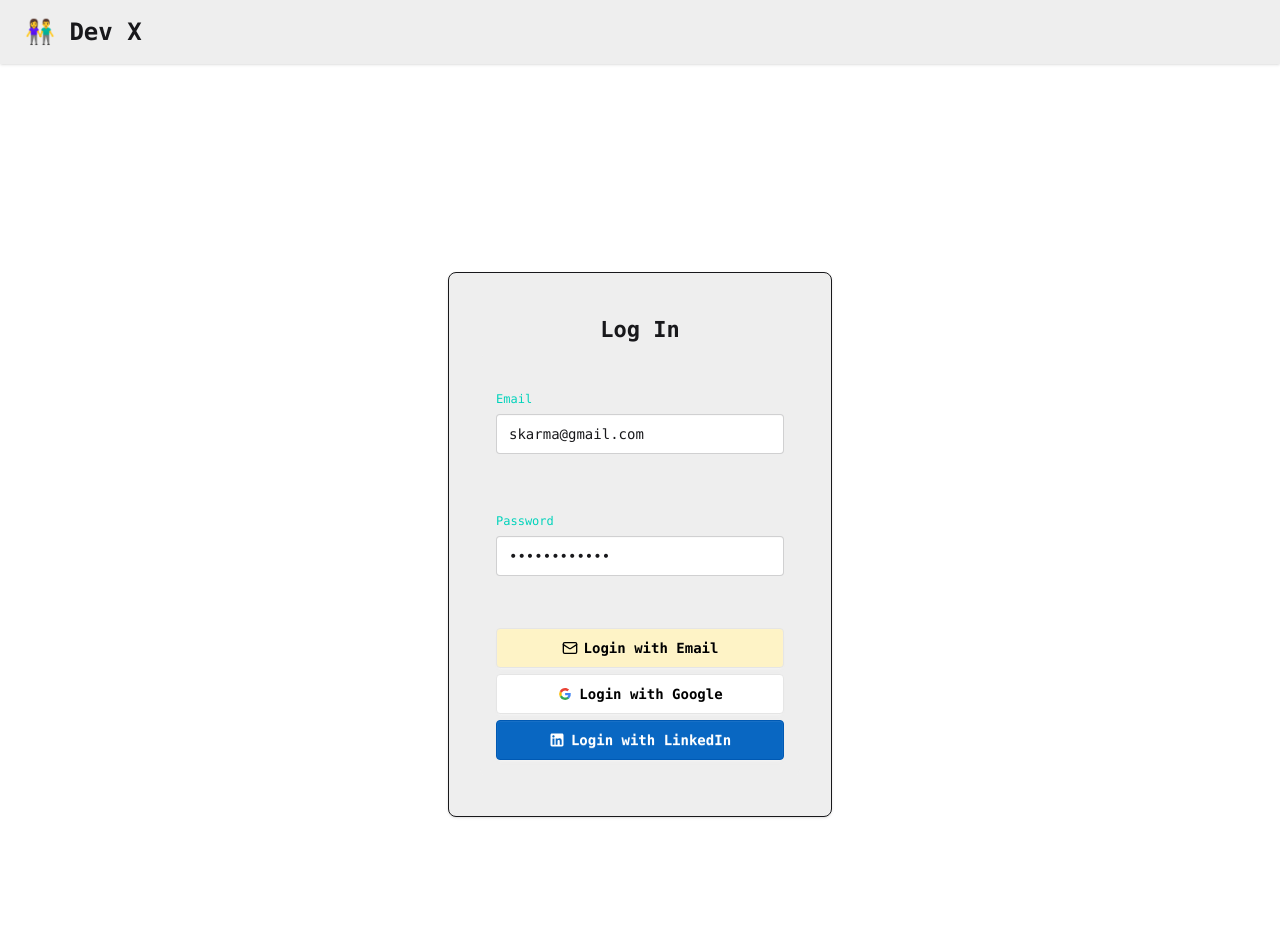
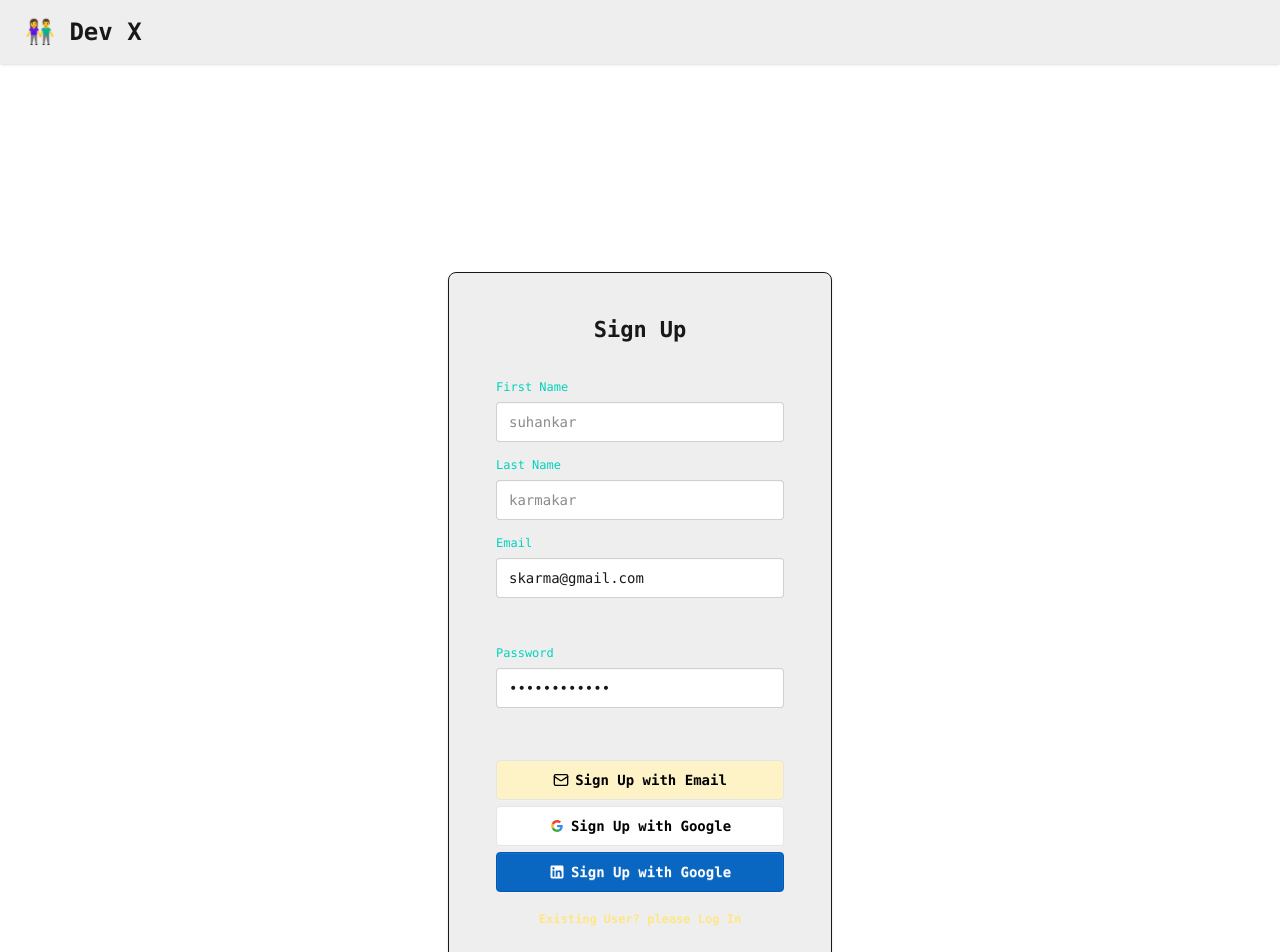
Before and after one commit to s-karmakar/DevX-UI, a React (Vite) app: page /login in a window 1280 px wide. Shown: the top 952 px of the page. Built offline with nearby package versions, Linux system fonts and the light colour scheme; no server answers.

Commit message:
signup and the whole UI is done

```diff
--- a/index.html
+++ b/index.html
@@ -4,7 +4,7 @@
     <meta charset="UTF-8" />
     <link rel="icon" type="image/svg+xml" href="/favicon.svg" />
     <meta name="viewport" content="width=device-width, initial-scale=1.0" />
-    <title>devx-ui</title>
+    <title>Dev X</title>
   </head>
   <body>
     <div id="root"></div>
--- a/src/components/EditProfile.jsx
+++ b/src/components/EditProfile.jsx
@@ -8,7 +8,7 @@ import { addUser } from "../utils/userSlice";
 const EditProfile = ({ user }) => {
   const [firstName, setfirstName] = useState(user.firstName);
   const [lastName, setlastName] = useState(user.lastName);
-  const [age, setAge] = useState(user.age);
+  const [age, setAge] = useState(user.age || "");
   const [gender, setGender] = useState(user.gender?.toLowerCase() ?? "");
   const [photoURL, setPhotoURL] = useState(user.photoURL);
   //   const [skills, setSkills] = useState(user.skills);
--- a/src/components/Feed.jsx
+++ b/src/components/Feed.jsx
@@ -25,11 +25,13 @@ const Feed = () => {
     getFeed();
   }, []);
 
+  if (!feed) return;
+
   if (feed.length === 0) return <div>All users vieweed</div>;
 
   return (
     <div className="flex items-center justify-center">
-      {console.log(feed)}
+      {/* {console.log(feed)} */}
       {feed && <FeedUserCard feedUserDetails={feed[0]} />}
     </div>
   );
--- a/src/components/Login.jsx
+++ b/src/components/Login.jsx
@@ -8,6 +8,9 @@ import { BASE_URL } from "../utils/constants";
 const Login = () => {
   const [email, setemail] = useState("skarma@gmail.com");
   const [password, setPassword] = useState("Password@123");
+  const [firstName, setFirstName] = useState("");
+  const [lastName, setLastName] = useState("");
+  const [isLoginForm, setIsLoginForm] = useState(false);
   const dispatch = useDispatch();
   const navigate = useNavigate();
 
@@ -30,15 +33,59 @@ const Login = () => {
     }
   };
 
+  const handleSignUp = async () => {
+    try {
+      const res = await axios.post(
+        BASE_URL + "/signUp",
+        {
+          firstName,
+          lastName,
+          email,
+          password,
+        },
+        { withCredentials: true },
+      );
+
+      dispatch(addUser(res?.data?.data));
+      navigate("/profile");
+    } catch (error) {
+      console.error(error);
+    }
+  };
+
   return (
     <div className="card-xl bg-base-300 w-96  shadow-sm mx-auto my-52 font-mono border rounded-box">
       <div className="card-body items-center ">
-        <h2 className="card-title">Log In</h2>
+        <h2 className="card-title">{isLoginForm ? "Log In" : "Sign Up"}</h2>
         <div>
           <fieldset className="fieldset bg-base-300 border-base-300 rounded-box w-xs p-4 ">
             {/* <legend className="fieldset-legend">Enter Your Credentias</legend> */}
+            { !isLoginForm &&
+              <>
+                <label className="label mt-2 text-accent ">First Name</label>
+                <input
+                  type="email"
+                  className="input  "
+                  placeholder="suhankar"
+                  value={firstName}
+                  onChange={(e) => setFirstName(e.target.value)}
+                  required
+                />
 
-            <label className="label mt-5 text-accent ">Email</label>
+                <label className="label mt-2 text-accent ">Last Name</label>
+                <input
+                  type="email"
+                  className="input   "
+                  placeholder="karmakar"
+                  value={lastName}
+                  onChange={(e) => setLastName(e.target.value)}
+                  required
+
+                />
+              </>
+            }
+
+            <label className="label mt-2 text-accent ">Email</label>
             <input
               type="email"
               className="input validator "
@@ -49,7 +96,7 @@ const Login = () => {
             />
             <div className="validator-hint">Enter valid email address</div>
 
-            <label className="label mt-5 text-accent">Password</label>
+            <label className="label mt-2 text-accent">Password</label>
             <input
               type="password"
               className="input validator"
@@ -63,7 +110,7 @@ const Login = () => {
             {/* Email */}
             <button
               className="btn bg-amber-100 text-black border-[#e5e5e5] mt-8"
-              onClick={handleLogin}
+              onClick={isLoginForm ? handleLogin : handleSignUp}
             >
               <svg
                 aria-label="Email icon"
@@ -83,7 +130,7 @@ const Login = () => {
                   <path d="m22 7-8.97 5.7a1.94 1.94 0 0 1-2.06 0L2 7"></path>
                 </g>
               </svg>
-              Login with Email
+              {isLoginForm ? "Login with Email" : "Sign Up with Email"}
             </button>
 
             {/* Google */}
@@ -115,7 +162,7 @@ const Login = () => {
                   ></path>
                 </g>
               </svg>
-              Login with Google
+              {isLoginForm ? "Login with Google" : "Sign Up with Google"}
             </button>
 
             {/* LinkedIn */}
@@ -133,8 +180,16 @@ const Login = () => {
                   fillRule="evenodd"
                 ></path>
               </svg>
-              Login with LinkedIn
+              {isLoginForm ? "Login with Google" : "Sign Up with Google"}
             </button>
+            <p
+              className=" text font-semibold text-amber-200 my-3 mx-auto cursor-pointer"
+              onClick={() => setIsLoginForm((value) => !value)}
+            >
+              {isLoginForm
+                ? "New User? Please Sign UP"
+                : "Existing User? please Log In"}
+            </p>
           </fieldset>
         </div>
       </div>
```
